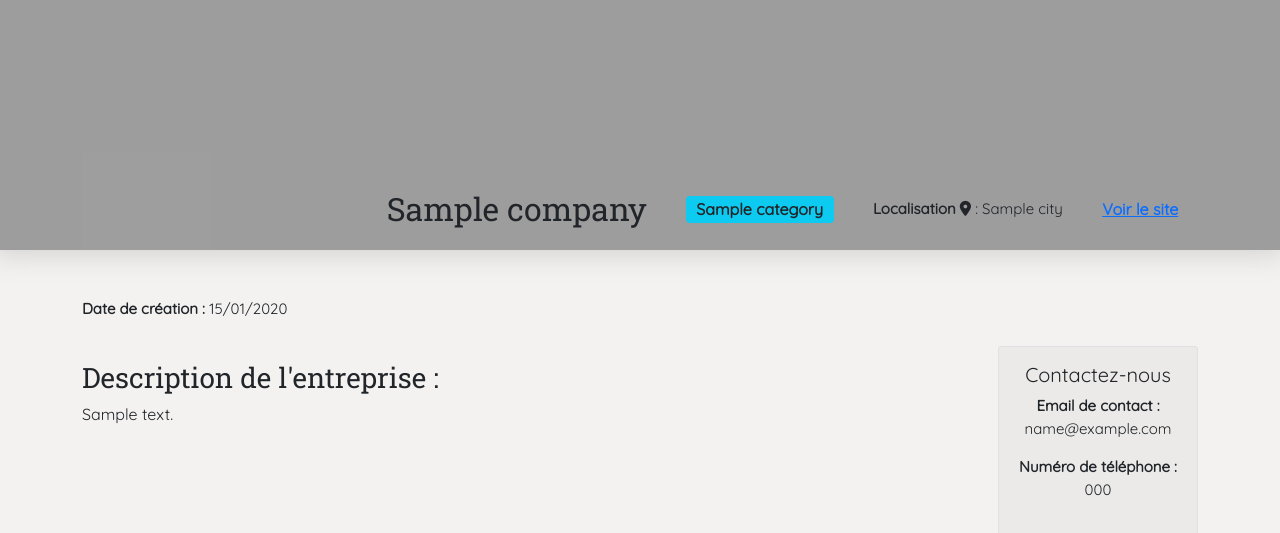
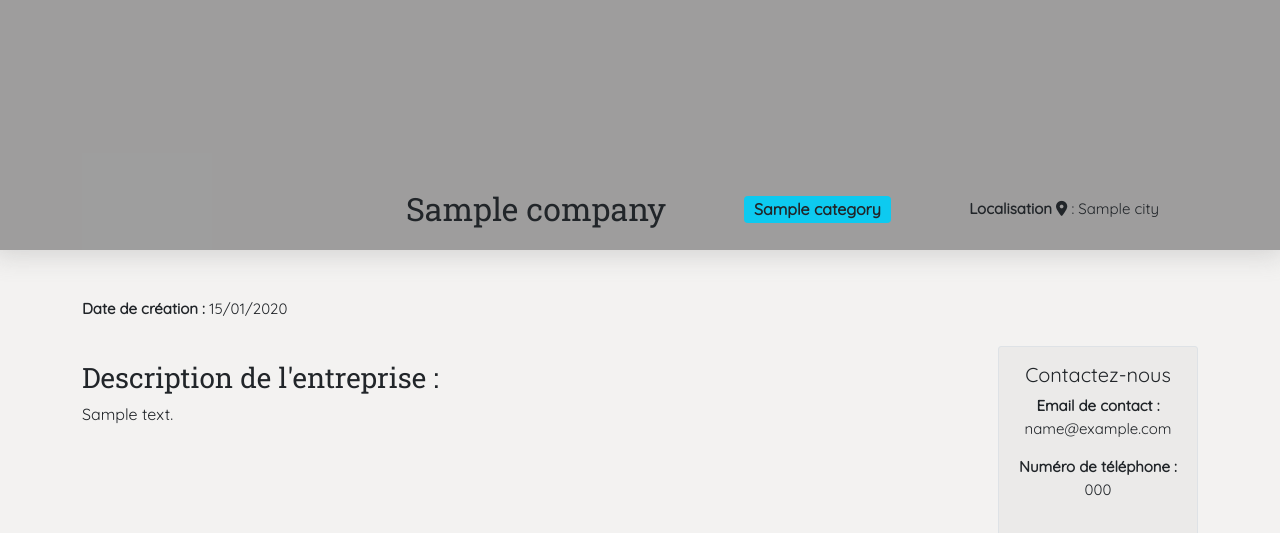
Before and after one commit to MKassabeh/Outdeed, a Symfony app: template templates/company/view.html.twig in a window 1280 px wide. Shown: the part 83-616 px from the top of the page. Run offline with Twig, Linux system fonts and the light colour scheme; the template is opened without the code that fills it: most values are stand-ins (such as "Sample title", 1, 10 or a date in 2020); data that the repository does not hold is empty; some libraries are stand-ins or nearby versions; some web fonts are replaced; grey boxes are pictures that could not be loaded.

Commit message:
Update view.html.twig

```diff
--- a/templates/company/view.html.twig
+++ b/templates/company/view.html.twig
@@ -23,7 +23,6 @@
 								<i class="fas fa-map-marker-alt"></i>
 								:
 								{{company.city}}</p>
-							<a class="mb-0">Voir le site</a>
 						</div>
 
 					</div>
```
